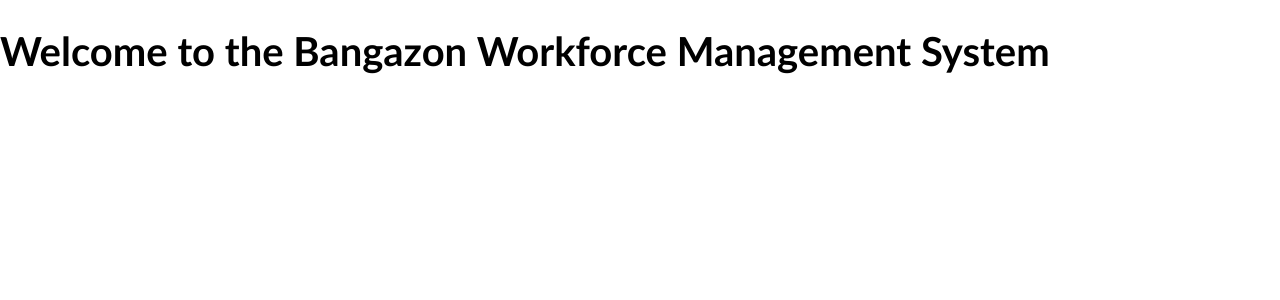
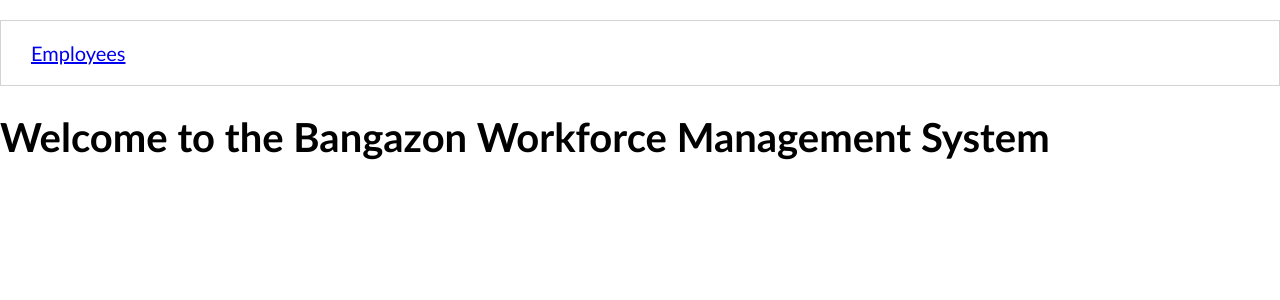
Before and after one commit to nss-day-cohort-33/bangazon-workforce-management-vendacien-caliphate, a Django app: page / in a window 1280 px wide. Shown: the top 300 px of the page. Run offline with Django 3.2, Linux system fonts and the light colour scheme.

Commit message:
got nav working, and other paths sorted

```diff
--- a/hrapp/models/computer.py
+++ b/hrapp/models/computer.py
@@ -1,4 +1,6 @@
 from django.db import models
+from django.urls import reverse
+
 
 class Computer(models.Model):
     '''
--- a/hrapp/models/employee.py
+++ b/hrapp/models/employee.py
@@ -1,4 +1,6 @@
 from django.db import models
+from django.urls import reverse
+
 # from .department import Department
 
 class Employee(models.Model):
--- a/hrapp/templates/shared/base.html
+++ b/hrapp/templates/shared/base.html
@@ -1,25 +1,38 @@
 {% load static %}
 <!DOCTYPE html>
 <html>
-
 <head>
    <meta charset="utf-8">
    <title>Bangazon Workforce Management</title>
-
    <link rel="stylesheet" href="{% static 'styles/base.css' %}" type="text/css" media="screen" />
-
+       <style>
+       .navList {
+           list-style-type: none;
+           display: flex;
+           border: 1px solid lightgray;
+           padding: 1em;
+       }
+       .navList__route {
+           margin: 0 0.5em;
+       }
+       </style>
    {% block css %}
    {% endblock %}
 </head>
-
 <body>
-
+   <nav id="site-nav">
+       <ol class="navList">
+           {% comment %} <li class="navList__route"><a href="{% url 'hrapp:departments' %}">Departments</a></li> {% endcomment %}
+           <li class="navList__route"><a href="{% url 'hrapp:employees' %}">Employees</a></li>
+           {% comment %} <li class="navList__route"><a href="{% url 'hrapp:computers' %}">Computers</a></li>
+           <li class="navList__route"><a href="{% url 'hrapp:training_programs' %}">Training Programs</a></li>
+           <li class="navList__route"><a href="{% url 'hrapp:login' %}">Login</a></li>
+           <li class="navList__route"><a href="{% url 'hrapp:logout' %}">Logout</a></li> {% endcomment %}
+       </ol>
+   </nav>
    {% block content %}
    {% endblock %}
-
    {% block scripts %}
    {% endblock scripts %}
-
 </body>
-
 </html>
--- a/hrapp/urls.py
+++ b/hrapp/urls.py
@@ -8,5 +8,5 @@
     path('', home, name='home'),
     path('accounts/', include('django.contrib.auth.urls')),
     path('logout/', logout_user, name='logout'),
-    path('employees/', employee_list, name='employee_list'),
+    path('employees/', employee_list, name='employees'),
 ]
--- /dev/null
+++ b/hrapp/views/connection.py
@@ -0,0 +1,2 @@
+class Connection:
+    db_path = "/Users/jakescott/workspace/python/bangazon-workforce-management-vendacien-caliphate/db.sqlite3"
--- a/hrapp/views/employees/employee_list.py
+++ b/hrapp/views/employees/employee_list.py
@@ -1,11 +1,12 @@
 import sqlite3
 from django.shortcuts import render
 from hrapp.models import Employee
+from ..connection import Connection
 
 
 def employee_list(request):
     if request.method == 'GET':
-        with sqlite3.connect("/Users/joeshep/workspace/python/bangazon-workforce-boilerplate/bangazonworkforcemgt/db.sqlite3") as conn:
+        with sqlite3.connect(Connection.db_path) as conn:
             conn.row_factory = sqlite3.Row
             db_cursor = conn.cursor()
 
```
Lines whose indentation alone changed are shown as unchanged.
